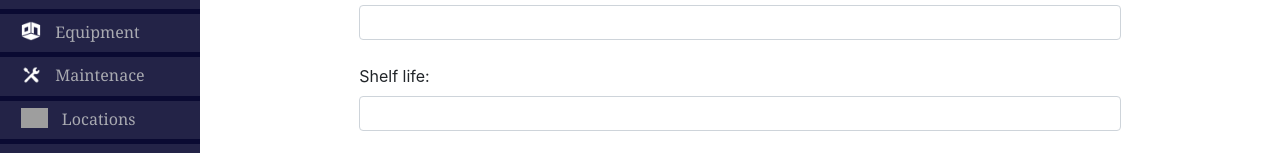
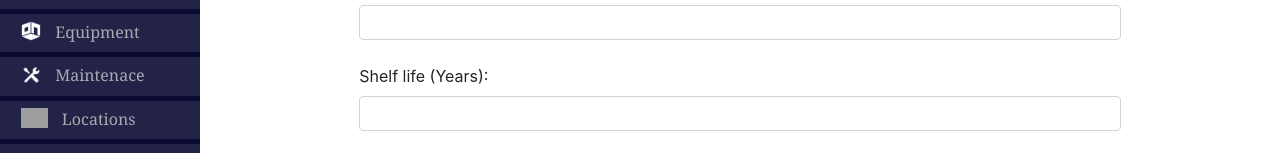
Before and after one commit to SachiniGinige/coldchain-inventory-management-system, a React (Create React App) app in the folder client/: page /admin/eqitem-add in a window 1280 px wide. Shown: the part 284-437 px from the top of the page. Built offline with nearby package versions, Linux system fonts and the light colour scheme; no server answers; grey boxes are pictures that could not be loaded.

Commit message:
edit label

```diff
--- a/client/src/components/create-eqItem.comoponent.js
+++ b/client/src/components/create-eqItem.comoponent.js
@@ -183,7 +183,7 @@
                 <label className="form-label">Production Year: </label>
                 <input type="text" className="form-control"  value={this.state.productionYear} onChange={this.onChangeProductionYear} />
                 <br/>
-                <label className="form-label">Shelf life: </label>
+                <label className="form-label">Shelf life (Years): </label>
                 <input type="text" className="form-control" value={this.state.shelfLife} onChange={this.onChangeShelfLife} />
                 <br/>
                 <label className="form-label">Manufacturer: </label>
--- a/client/src/components/edit-eqItem.component.js
+++ b/client/src/components/edit-eqItem.component.js
@@ -201,7 +201,7 @@
                 <label className="form-label">Production Year: </label>
                 <input type="text" className="form-control" value={this.state.productionYear} onChange={this.onChangeProductionYear} />
                 <br/>
-                <label className="form-label">Shelf life: </label>
+                <label className="form-label">Shelf life (Years): </label>
                 <input type="text" className="form-control" value={this.state.shelfLife} onChange={this.onChangeShelfLife} />
                 <br/>
                 <label className="form-label">Manufacturer: </label>
```
